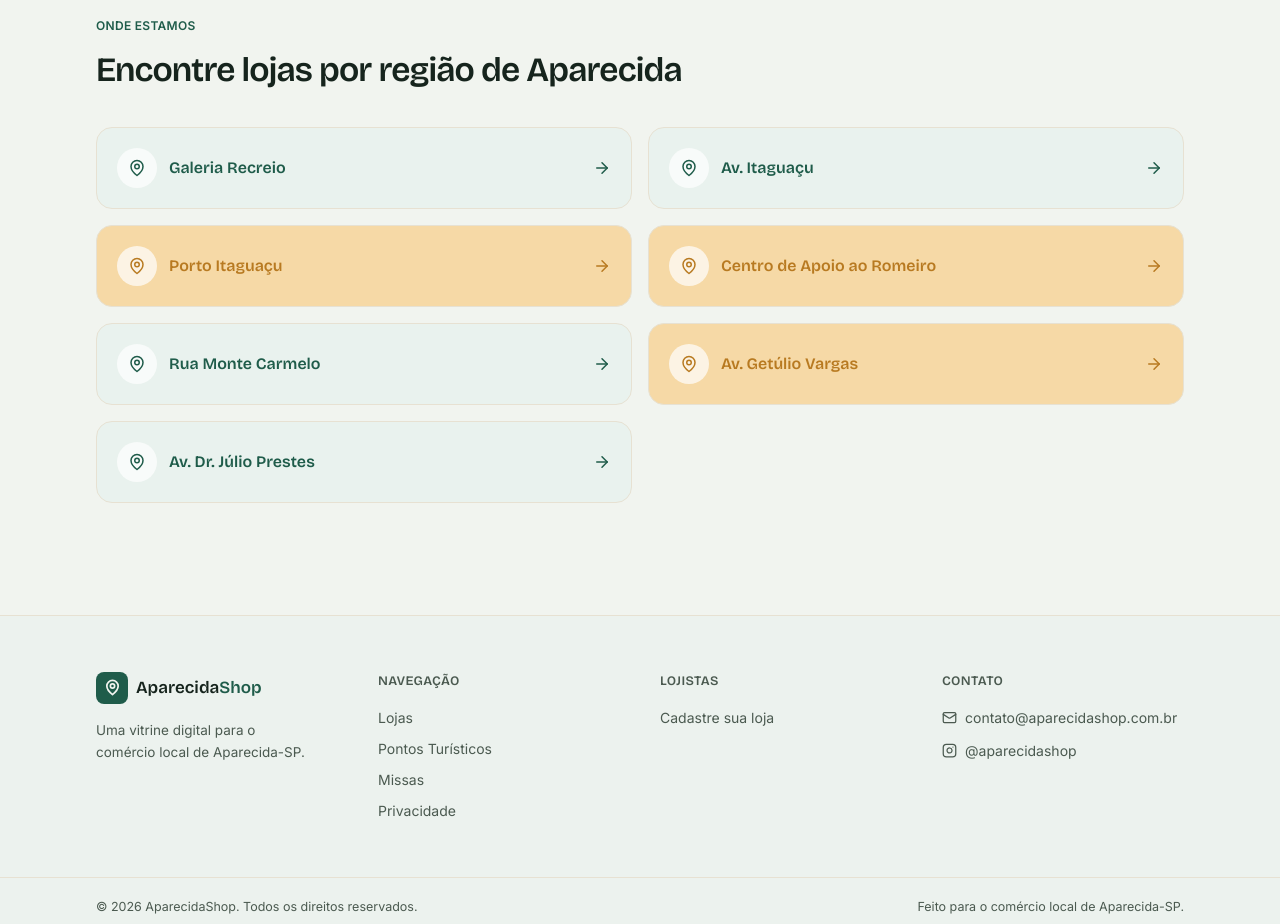
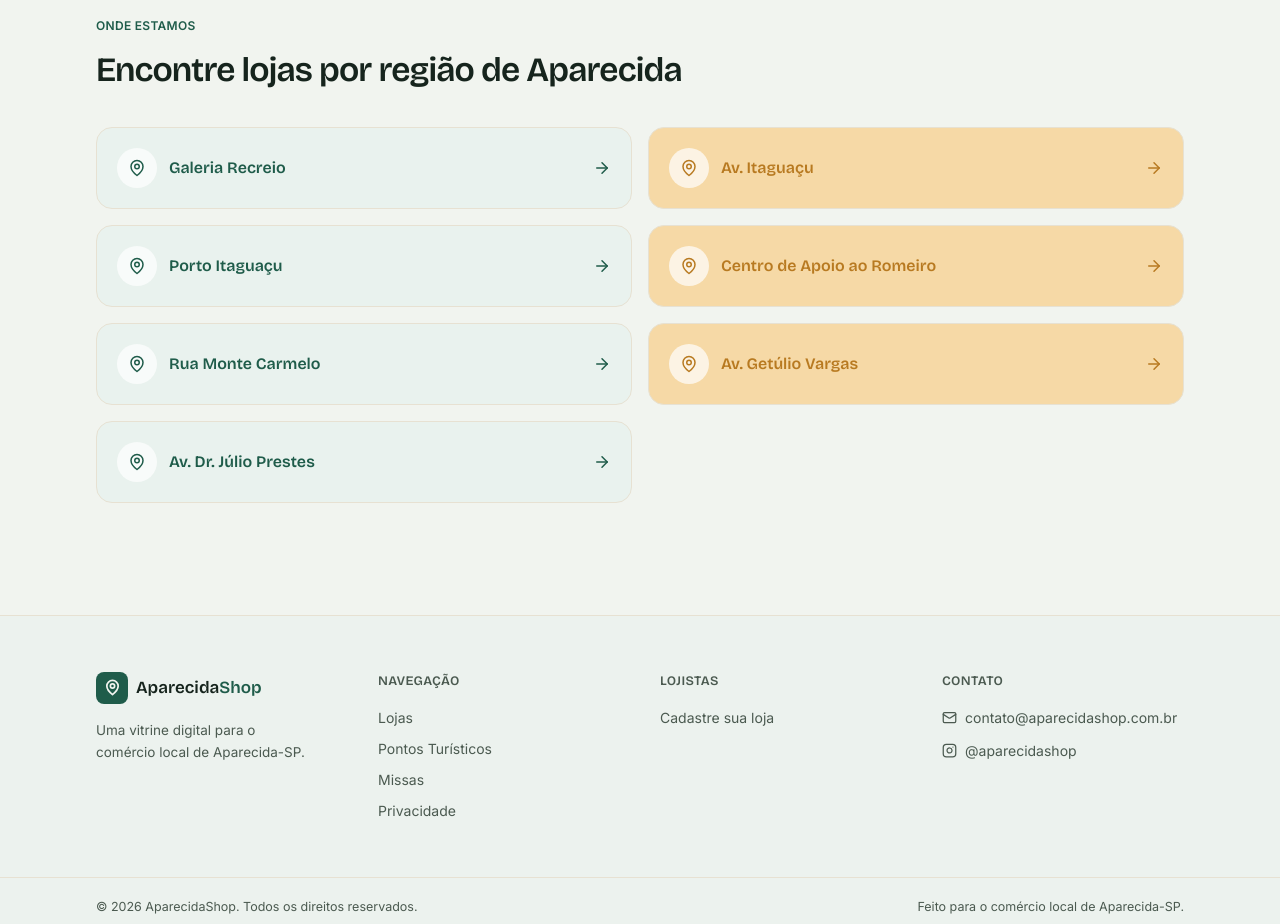
Before and after one commit to RenanRangel/AparecidaShop, a Next.js app: page / in a window 1280 px wide. Shown: the part 1840-2764 px from the top of the page. Built offline with nearby package versions, Linux system fonts and the light colour scheme; no server answers; the database is empty.

Commit message:
feat: Mudanças na home

```diff
--- a/components/home/LocationSpotlight.tsx
+++ b/components/home/LocationSpotlight.tsx
@@ -3,8 +3,8 @@ import { ArrowRight, MapPin } from 'lucide-react';
 import { STORE_ZONES, STORE_ZONE_LABELS, type StoreZoneValue } from '@/lib/constants/zones';
 
 const ZONE_TONE: Record<StoreZoneValue, string> = {
-    AV_ITAGUACU: 'bg-pine-50 text-pine',
-    PORTO_ITAGUACU: 'bg-marigold-light text-marigold-dark',
+    AV_ITAGUACU: 'bg-marigold-light text-marigold-dark',
+    PORTO_ITAGUACU: 'bg-pine-50 text-pine',
     GALERIA: 'bg-pine-50 text-pine',
     SHOPPING: 'bg-marigold-light text-marigold-dark',
     LADEIRA: 'bg-pine-50 text-pine',
```
